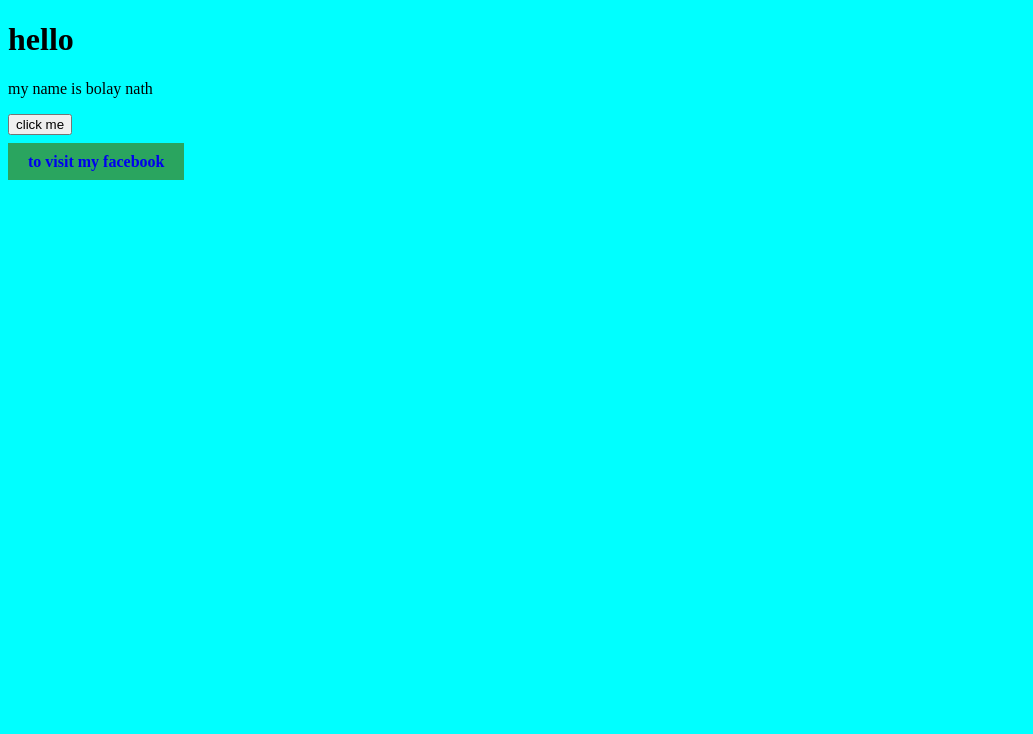
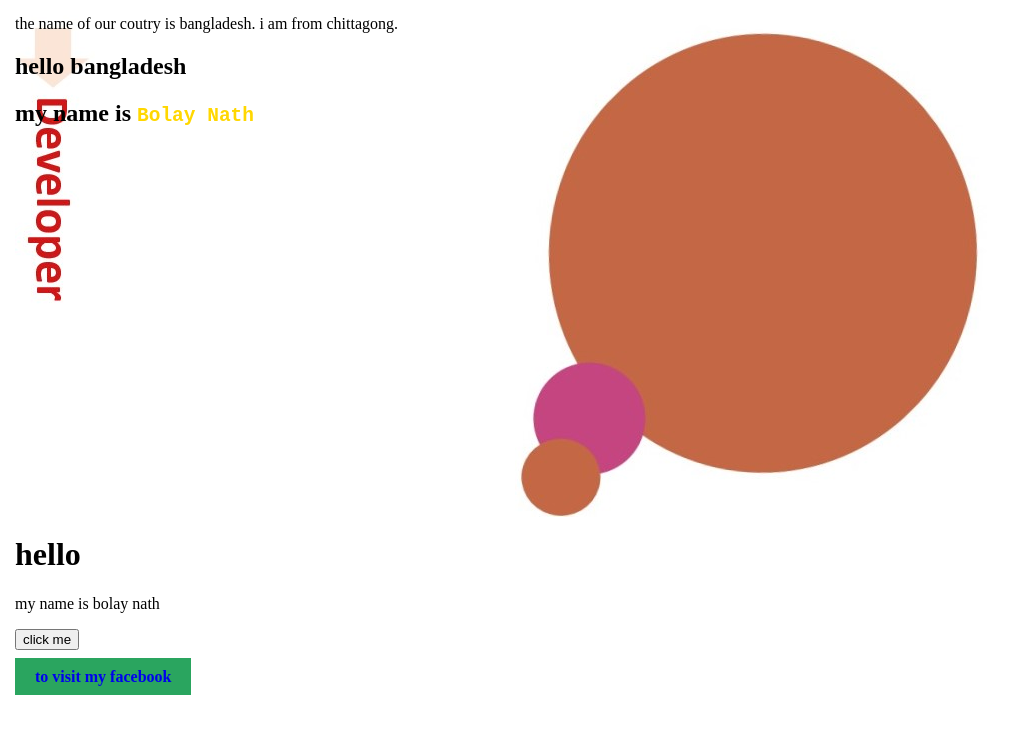
Before and after one commit to bolay-nath/new-project, a plain HTML site: page index.html in a window 1280 px wide. Shown: the whole page, without its empty margins (0-1033 px from the left). Drawn offline with Linux system fonts and the light colour scheme.

Commit message:
new-slide

```diff
--- a/index.html
+++ b/index.html
@@ -7,6 +7,19 @@
     <link rel="stylesheet" href="style.css">
 </head>
 <body>
+    <section class="top-benner">
+     <div class="modifier">
+        the name of our coutry is bangladesh. i am from chittagong.
+        <h1>hello bangladesh</h1>
+        <h1>my name is <samp class="font-style">Bolay Nath</samp></h1>
+    </div>
+    <div class="modifier">
+        <img src="Slide1 (2).jpg" alt="">
+
+    </div>
+
+
+    </section>
     <h1>hello</h1>
     <p>my name is bolay nath</p>
     <button>click me</button>
@@ -19,5 +32,6 @@
 
     <br>
     <a class="button-style" href="https://mobile.facebook.com/bolye.nath.7/about?lst=100062935726587%3A100026778936376%3A1686908975&eav=AfaVFT01i0rB9c3u8iYXOXFEPCZNvj24cw2QDO49t8wBmhO8yGYyL9p5TNLWuEa7Jlg&paipv=0" target="_blank">to visit my facebook</a>
+
 </body>
 </html>
--- a/style.css
+++ b/style.css
@@ -1,5 +1,6 @@
 body{
-    background-color: aqua;
+    background-color: white;
+    margin: 15px;
 }
 .link-button{
     text-decoration: none;
@@ -16,3 +17,21 @@ body{
     color: red;
     font-size: large;
 }
+.top-benner{
+    background-image: url(Slide1.jpg);
+    background-repeat: no-repeat;
+}
+.modifier{
+    width: 40%;
+    float: left;
+
+}
+.modifier image{
+    width: 100%;
+}
+section{
+    height: 500px;
+}
+.font-style{
+    color: gold;
+}
```
Also changed, not shown: Slide1 (2).jpg (added), Slide1.jpg (added).
